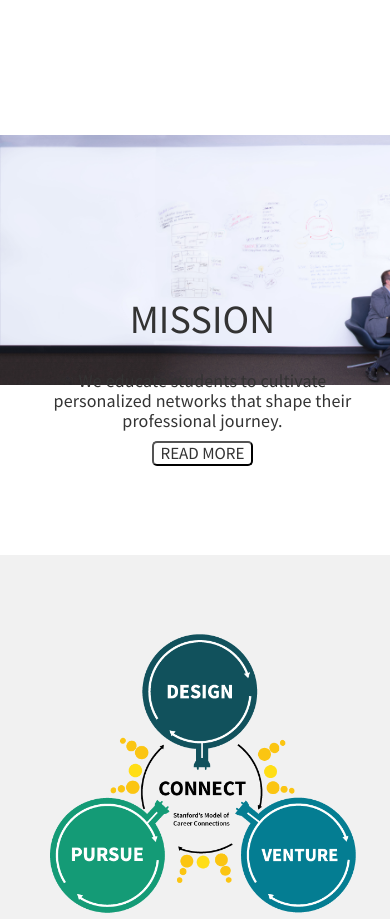
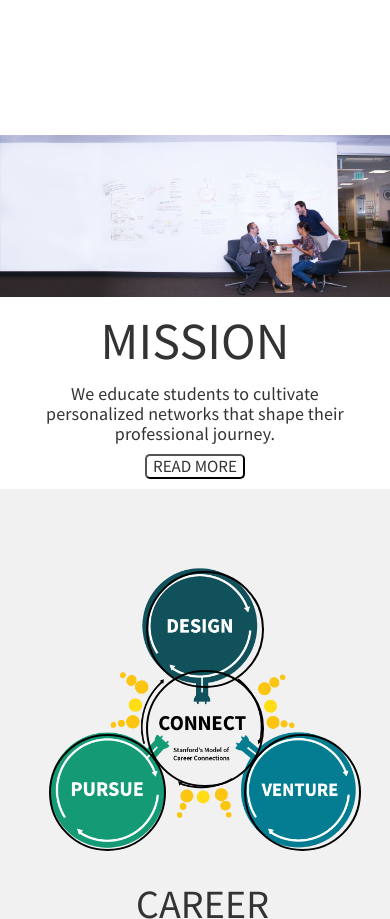
Before and after one commit to jedtan/cdcparallax, a plain HTML site: page third_index.html in a window 390 px wide. Shown: the part 1420-2339 px from the top of the page. Drawn offline with nearby package versions, Linux system fonts and the light colour scheme; a web font is replaced by a local one.

Commit message:
Fixed circle placement

```diff
--- a/css/launch_site.css
+++ b/css/launch_site.css
@@ -2,12 +2,26 @@
 /*Connections in Actions Lineup*/
 hr{
 	border-width: 2px;
+}
+.mobile-mission-text{
+	font-size: 18px;
+}
+#mission-graphic-section{
+	background-image: url("../img/mission_background.jpg");
+	background-size: cover;
+    background-repeat: no-repeat;
+    width: 100%;
+    height: 41.66vw;
+}
+#mission-mobile{
+	display: none;
 }
 .more-caption-holder{
 	color: white;
 }
 .image-surround{
 	display: inline-block;
+	position: relative;
 }
 #pursue-caption{
 	background-image: url("../img/icons/model_bubble_ltgreen.png");
@@ -25,10 +39,10 @@ hr{
 	margin-top: 82px;
 	margin-left: 82px;
 	width: 70%;
-	text-align: justify;
+	text-align: left;
 }
 .more{ position:absolute;
-	/*border: 1px solid #444;*/
+	border: 1px solid #444;
 	overflow:hidden;
 	margin-left: 10px;
 	margin-right: 10px;
@@ -189,11 +203,6 @@ p.vcard {
 table{
 	margin: 0 auto;
 }
-#mission-text{
-	/*-webkit-transform: translateY(30%);
-  	-ms-transform: translateY(30%);
-  	transform: translateY(30%);*/
-}
 #model{
 	background-color: #f1f1f1;
 	padding-top: 70px;
@@ -300,6 +309,11 @@ strong{
 .sub-title-top{
 	margin-top: 0px;
 	margin-right: 2px;
+}
+.title-top{
+	font-size: 52px;
+	margin-top: 15px;
+	margin-bottom: 5px;
 }
 .sub-title-bottom{
 	font-size: 52px;
@@ -423,7 +437,6 @@ body{
 	margin-right: 10px;
 }
 
-
 #mainLogo{
 	float: left;
 	margin-left: 10px;
@@ -431,9 +444,6 @@ body{
   	top: 50%;
   	transform: translateY(45%);
   	-webkit-transform: translateY(45%);
-}
-
-#mainLogo img{
 }
 
 #aboveHeader{
@@ -549,9 +559,6 @@ a.anchor{
 	.graphic-caption-footer{
 		width: 100vw;
 	}
-	/*.col-lg-1, .col-lg-10, .col-lg-11, .col-lg-12, .col-lg-2, .col-lg-3, .col-lg-4, .col-lg-5, .col-lg-6, .col-lg-7, .col-lg-8, .col-lg-9, .col-md-1, .col-md-10, .col-md-11, .col-md-12, .col-md-2, .col-md-3, .col-md-4, .col-md-5, .col-md-6, .col-md-7, .col-md-8, .col-md-9, .col-sm-1, .col-sm-10, .col-sm-11, .col-sm-12, .col-sm-2, .col-sm-3, .col-sm-4, .col-sm-5, .col-sm-6, .col-sm-7, .col-sm-8, .col-sm-9, .col-xs-1, .col-xs-10, .col-xs-11, .col-xs-12, .col-xs-2, .col-xs-3, .col-xs-4, .col-xs-5, .col-xs-6, .col-xs-7, .col-xs-8, .col-xs-9 {
-		padding: 0px;
-	}*/
 
 /* Media Query */
 @media (min-width:769px) and (max-width: 1000px){
@@ -655,6 +662,12 @@ a.anchor{
 }
 
 @media (min-width:320px) and (max-width: 768px){
+	#mission-mobile{
+		display: block;
+	}
+	#mission{
+		display: none;
+	}
 	.display-img{
 		margin-bottom: 30px;
 	}
--- a/js/agency.js
+++ b/js/agency.js
@@ -71,11 +71,11 @@ $(document).ready(function(){
       $('.more').width(circlewidth);
       $('.more').height(circlewidth);
       $(".more").css("line-height", circlewidth + "px");
-      newWidth = width/2;
+      newWidth = width * .29;
       newWidthC = newWidth + 112;
-      leftWidth = width * .19;
+      leftWidth = -width * .02;
       leftWidthC = leftWidth + 112;
-      rightWidth = width *.81;
+      rightWidth = width *.6;
       rightWidthC = rightWidth + 112;
       topHeight = height * .04;
       topHeightC = topHeight - 50;
@@ -131,7 +131,7 @@ $(document).ready(function(){
       audio.play();
       $('#mission-audio').hide();
     });
-    $('#read-more').click(function(){
+    $('.read-more').click(function(){
         window.location.href="https://beam.stanford.edu/about-us";
     });
     $('.launchpage-blue-button').click(function(){
--- a/third_index.html
+++ b/third_index.html
@@ -61,7 +61,7 @@
                     <li class="menu-what-we-do"><a href="#story">STORY</a></li>
                     <li class="menu-our-work"><a href="#vision">VISION</a></li>
                     <li class="menu-who-we-work-with"><a href="#mission-anchor">MISSION</a></li>
-                    <li class="menu-model"><a href="#model">MODEL</a></li>
+                    <li class="menu-model"><a href="#model-anchor">MODEL</a></li>
                     <li class="menu-values"><a href="#values">VALUES</a></li>
                     <li class="menu-our-blog"><a href="#launch-footer">LAUNCH</a></li>
                 </ul>
@@ -195,6 +195,22 @@
         <!-- Mission Section -->
         <a class="anchor" id="mission-anchor">anchor</a>
         <div class="section">
+            <section id="mission-mobile">
+                <div id="mission-graphic-section">
+                </div>
+                <div class="container graphic-container">
+                    <div class="col-lg-12 col-xs-12 text-center">
+                        <table class="title-text"><tr>
+                            <td><h2 class="title-top">MISSION</h2></td></tr>
+                        </table>
+
+                       <h4 class="mobile-mission-text">We educate students to cultivate personalized networks that shape their professional journey. </h4>
+                        <button class="read-more launchpage-button">READ MORE</button>
+                    </div>
+               </div>
+           </section>
+       </div>
+        <div class="section">
             <section id="mission">
                 <div class="container graphic-container">
                     <div class="col-lg-12 col-xs-12">
@@ -209,7 +225,7 @@
                             </table>
 
                                    <div class="text-center"><h4 class="paragraph-mission-text">We educate students to cultivate personalized networks that shape their professional journey. </h4>
-                                    <button id="read-more" class="launchpage-button">READ MORE</button>
+                                    <button class="read-more launchpage-button">READ MORE</button>
                                    </div>
                         </div>
                         <div class="col-lg-4 col-sm-5 text-center vision-container vcenter">
@@ -232,7 +248,7 @@
        </div>
 
            <!-- Model Section -->
-        <a class="anchor" id="model">anchor</a>
+        <a class="anchor" id="model-anchor">anchor</a>
         <div class="section">
             <section id="model">
                 <div class="container graphic-container">
```
